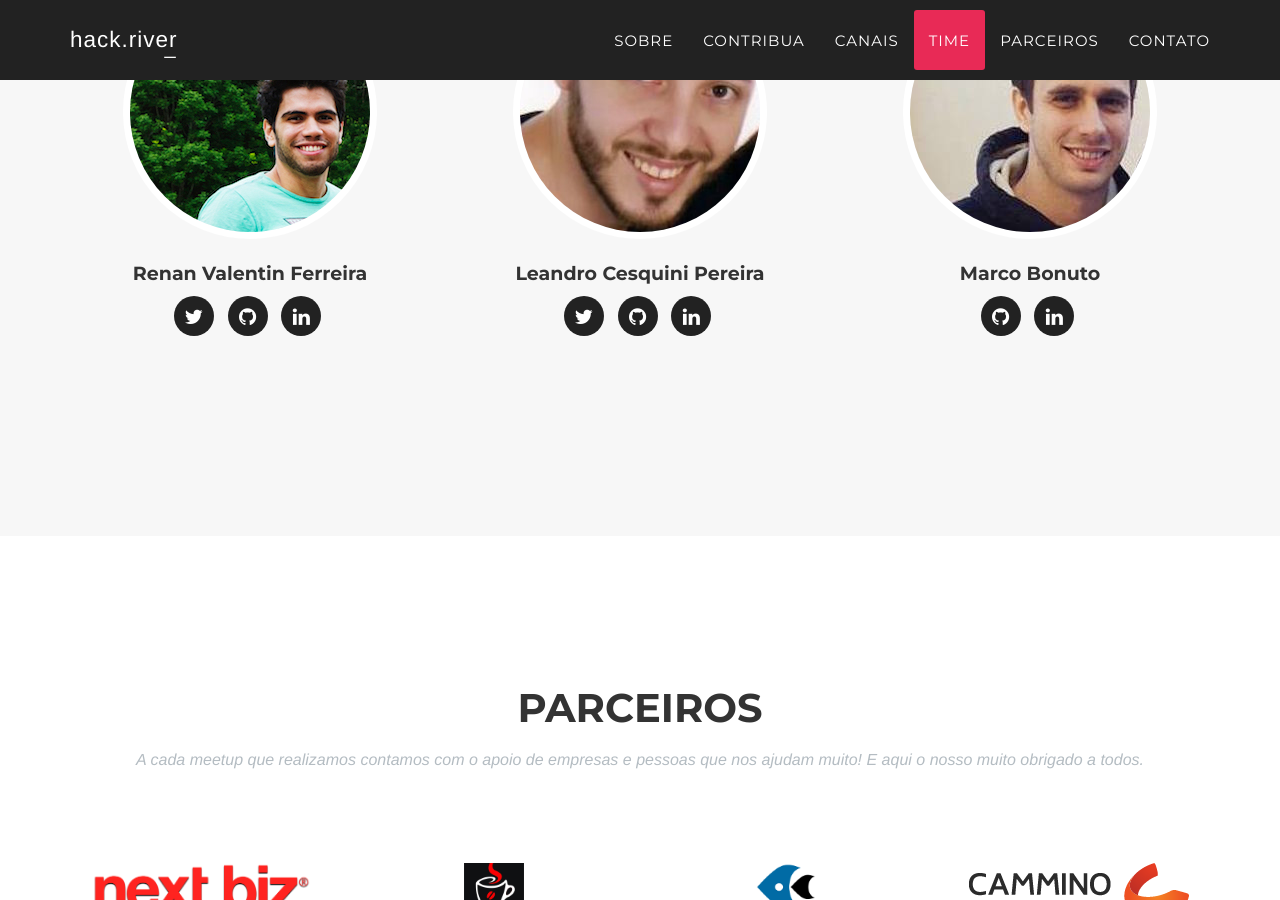
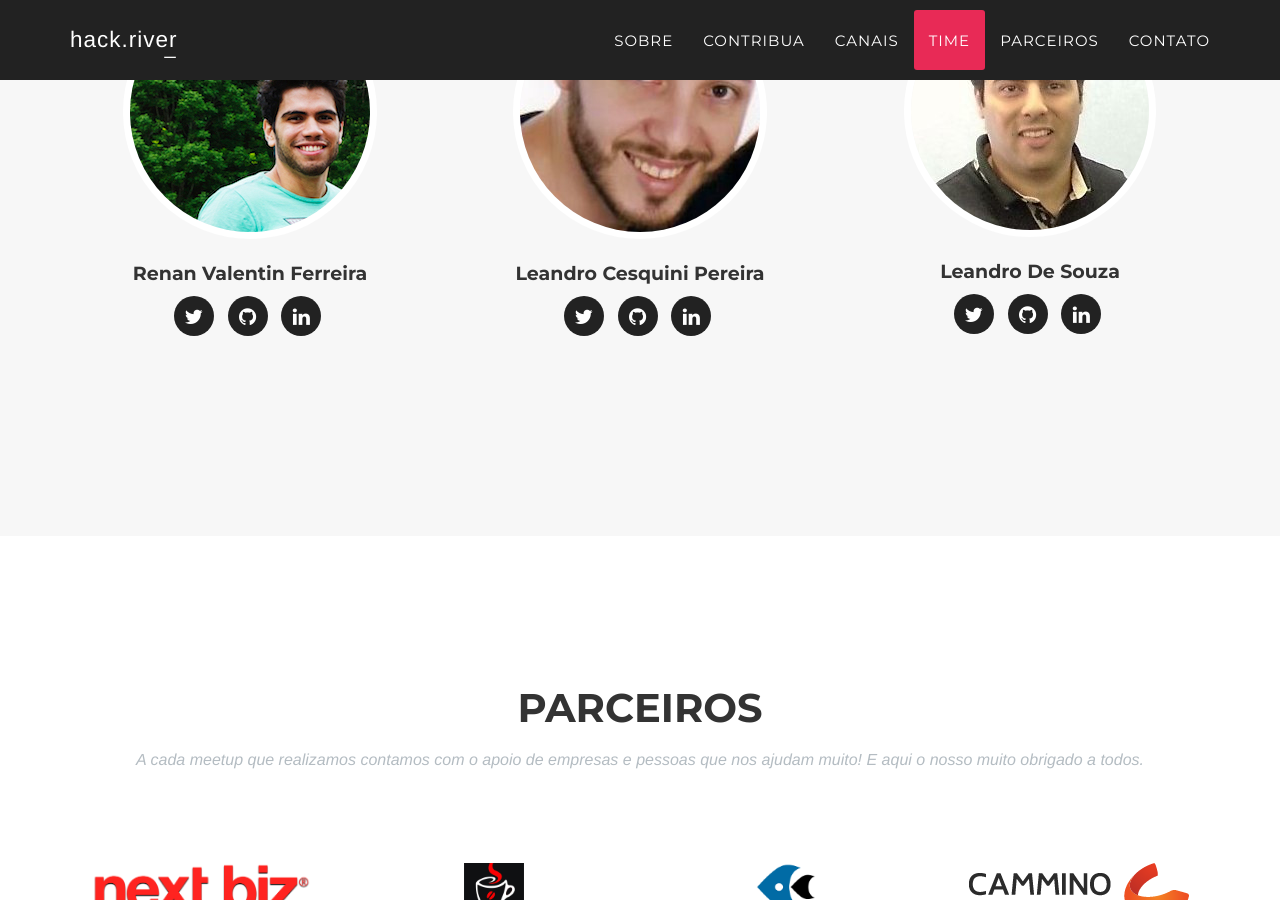
Before and after one commit to hackriver/hackriver.github.io, a Jekyll site: the page built from index.html, in a window 1280 px wide and 900 px high, scrolled down 3442 px. Built offline with Jekyll 4.4.1, drawn with Linux system fonts in a browser that asks for light colours; some web fonts are replaced.

```diff
--- a/_config.yml
+++ b/_config.yml
@@ -31,14 +31,16 @@ people:
     - title: linkedin
       url: https://br.linkedin.com/in/leandrocesquini
 
-- name: Marco Bonuto
-  pic: marco
+- name: Leandro De Souza
+  pic: leandro_souze
   position:
   social:
+    - title: twitter
+      url: https://twitter.com/netLeandro
     - title: github
-      url: https://github.com/marcobonuto
+      url: https://github.com/lsdev14
     - title: linkedin
-      url: https://br.linkedin.com/in/marco-bonuto-219954aa
+      url: https://www.linkedin.com/in/lsdev14/
 
 # Social networks usernames (many more available: google-plus, flickr, dribbble, pinterest, instagram, tumblr, linkedin, etc.)
 social:
```
Also changed, not shown: img/team/leandro_souze.jpg (added).
